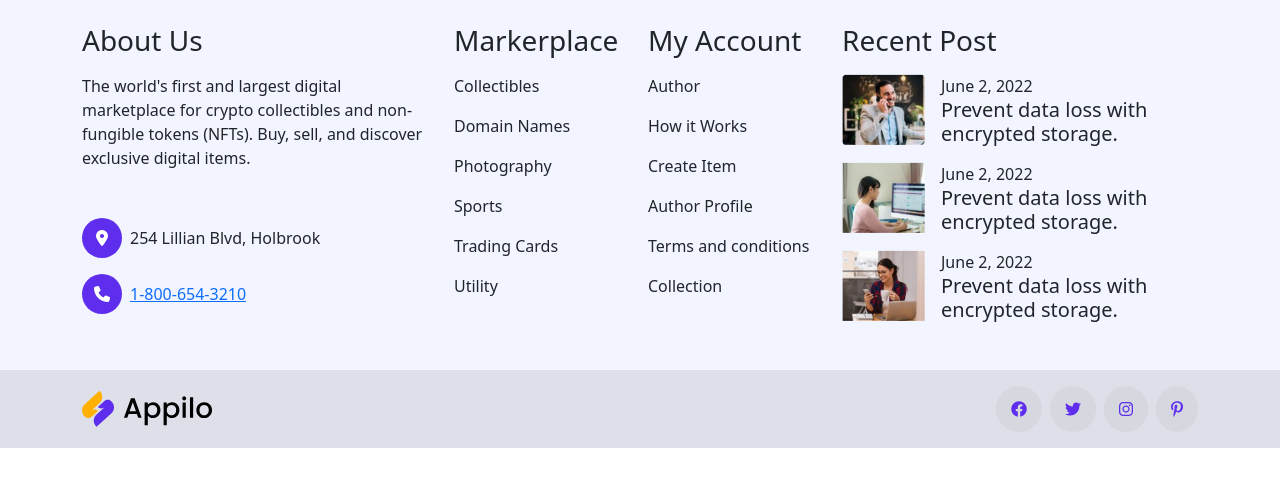
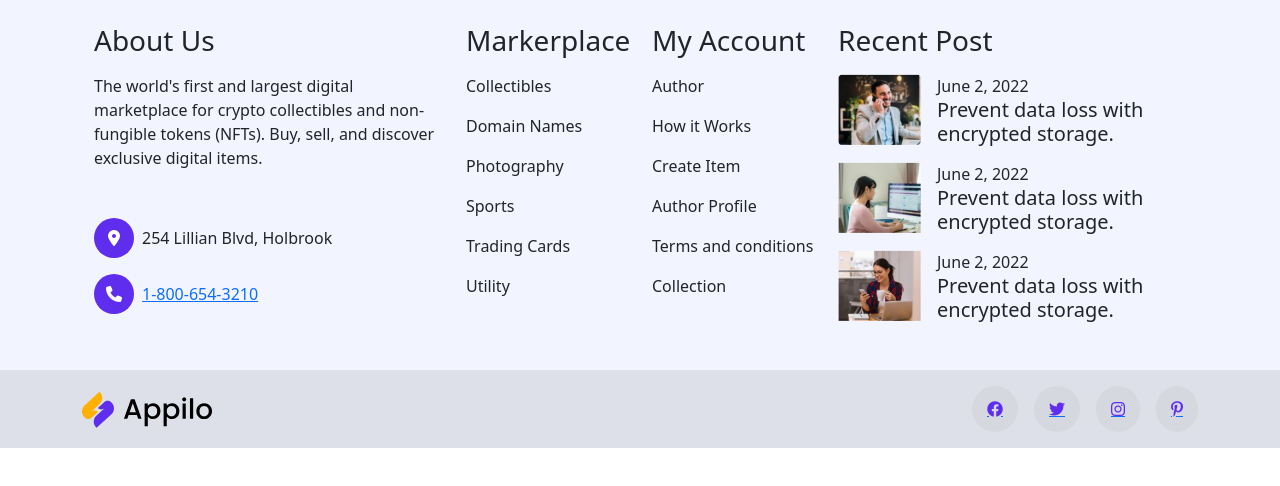
Before and after one commit to Kima018/practice-repo, a plain HTML site: page Vezba 1/index.html in a window 1280 px wide. Drawn offline with nearby package versions, Linux system fonts and the light colour scheme.

Commit message:
doradjeno

```diff
--- a/Vezba 1/index.html
+++ b/Vezba 1/index.html
@@ -25,12 +25,10 @@
     ></script>
   </head>
   <body>
-    <footer class="section-footer text-center text-lg-start">
+    <footer class="section-footer text-lg-start">
       <div class="container p-4 pb-0">
-        <div
-          class="container d-flex justify-content-center mb-5 gap-lg-3 flex-lg-nowrap flex-wrap"
-        >
-          <div class="col-lg-4 col-12 mb-3 mb-md-0">
+        <div class="row mb-md-5">
+          <div class="col-lg-4 col-md-6 mb-4 mb-lg-0">
             <h3 class="mb-3">About Us</h3>
             <p class="mb-3 mb-lg-5">
               The world's first and largest digital marketplace for crypto
@@ -52,7 +50,7 @@
               <a class="lh-1 m-0">1-800-654-3210</a>
             </div>
           </div>
-          <div class="col-lg-2 col-md-6 col-12 mb-3 mb-md-0">
+          <div class="col-lg-2 col-md-6 mb-4 mb-lg-0">
             <h3 class="mb-3">Markerplace</h3>
             <div class="list-group gap-3">
               <a>Collectibles</a>
@@ -63,8 +61,8 @@
               <a>Utility</a>
             </div>
           </div>
-          <div class="col-lg-2 col-md-5 col-12 mb-3 mb-md-0">
-            <h3 class="mb-3">My Account</h3>
+          <div class="col-lg-2 col-md-6 mb-4 mb-md-0">
+            <h3 class="mb-3 text-nowrap">My Account</h3>
             <div class="list-group gap-3">
               <a>Author</a>
               <a>How it Works</a>
@@ -74,7 +72,7 @@
               <a>Collection</a>
             </div>
           </div>
-          <div class="col-lg-4 col-12">
+          <div class="col-lg-4 col-md-6 mb-4 mb-md-0">
             <h3 class="mb-3">Recent Post</h3>
             <div class="d-flex flex-column justify-content-start gap-3">
               <div class="footer-post-item d-flex gap-3">
@@ -103,25 +101,25 @@
         </div>
       </div>
       <div class="footer-logo-social-wrapper">
-        <div class="container d-flex justify-content-between py-3">
-          <a><img src="img/logo-1.svg.svg" alt="logo" /></a>
-          <div class="d-flex justify-content-center gap-2">
-            <i
-              class="footer-social-icons fa-brands fa-facebook"
-              style="color: #5f2ded"
-            ></i>
-            <i
-              class="footer-social-icons fa-brands fa-twitter"
-              style="color: #5f2ded"
-            ></i>
-            <i
-              class="footer-social-icons fa-brands fa-instagram"
-              style="color: #5f2ded"
-            ></i>
-            <i
-              class="footer-social-icons fa-brands fa-pinterest-p"
-              style="color: #5f2ded"
-            ></i>
+        <div
+          class="container d-flex align-items-center justify-content-center justify-content-sm-between flex-sm-row flex-column py-3 flex-wrap flex-sm-wrap"
+        >
+          <a class="mb-3 mb-sm-0"
+            ><img src="img/logo-1.svg.svg" alt="logo"
+          /></a>
+          <div class="d-flex justify-content-center">
+            <a class="footer-social-icons me-2 me-md-3">
+              <i class="fa-brands fa-facebook" style="color: #5f2ded"></i>
+            </a>
+            <a class="footer-social-icons me-2 me-md-3">
+              <i class="fa-brands fa-twitter" style="color: #5f2ded"></i>
+            </a>
+            <a class="footer-social-icons me-2 me-md-3">
+              <i class="fa-brands fa-instagram" style="color: #5f2ded"></i>
+            </a>
+            <a class="footer-social-icons">
+              <i class="fa-brands fa-pinterest-p" style="color: #5f2ded"></i>
+            </a>
           </div>
         </div>
       </div>
--- a/Vezba 1/style.css
+++ b/Vezba 1/style.css
@@ -10,6 +10,13 @@
   justify-content: center;
   align-items: center;
 }
+
+/* @media only screen and (max-width: 425px) {
+  footer-icon-circle {
+    width: 20px;
+    height: 20px;
+  }
+} */
 .imgage-cover {
   max-width: 100%;
   height: 100%;
@@ -23,4 +30,12 @@
   padding: 15px;
   background-color: rgb(191, 191, 191, 25%);
   border-radius: 100%;
+  display: flex;
+  align-items: center;
+  justify-content: center;
+  transition: all 0.2s ease-in-out;
 }
+.footer-social-icons:hover {
+  transform: scale(1.3);
+  background-color: rgb(191, 191, 191, 50%);
+}
```
